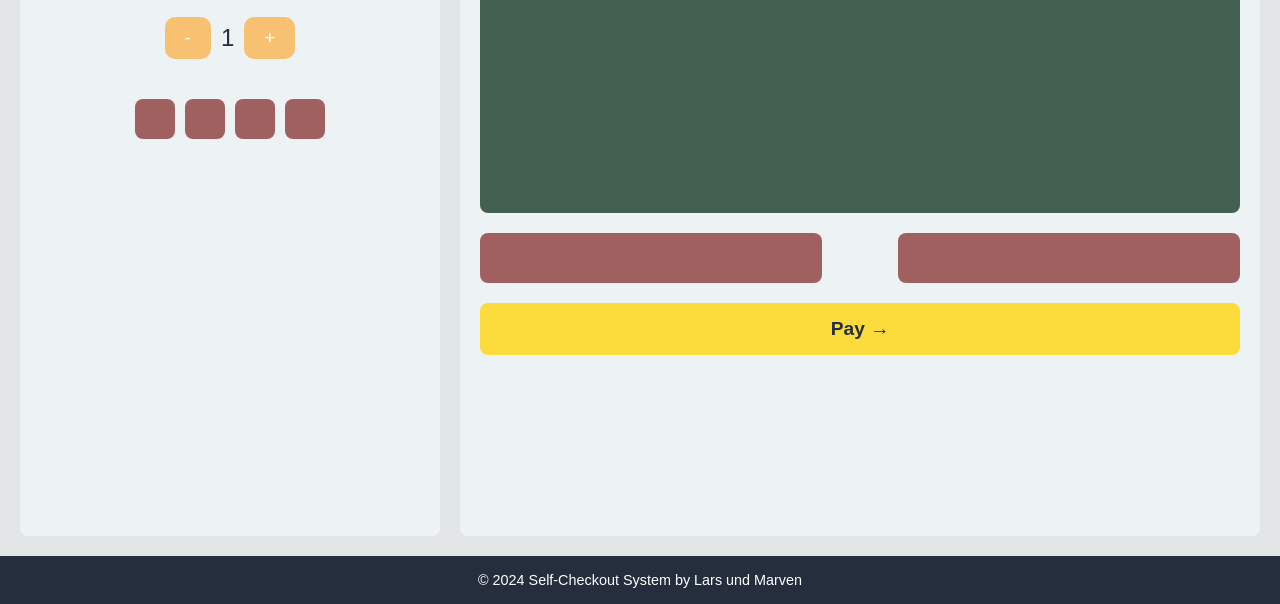
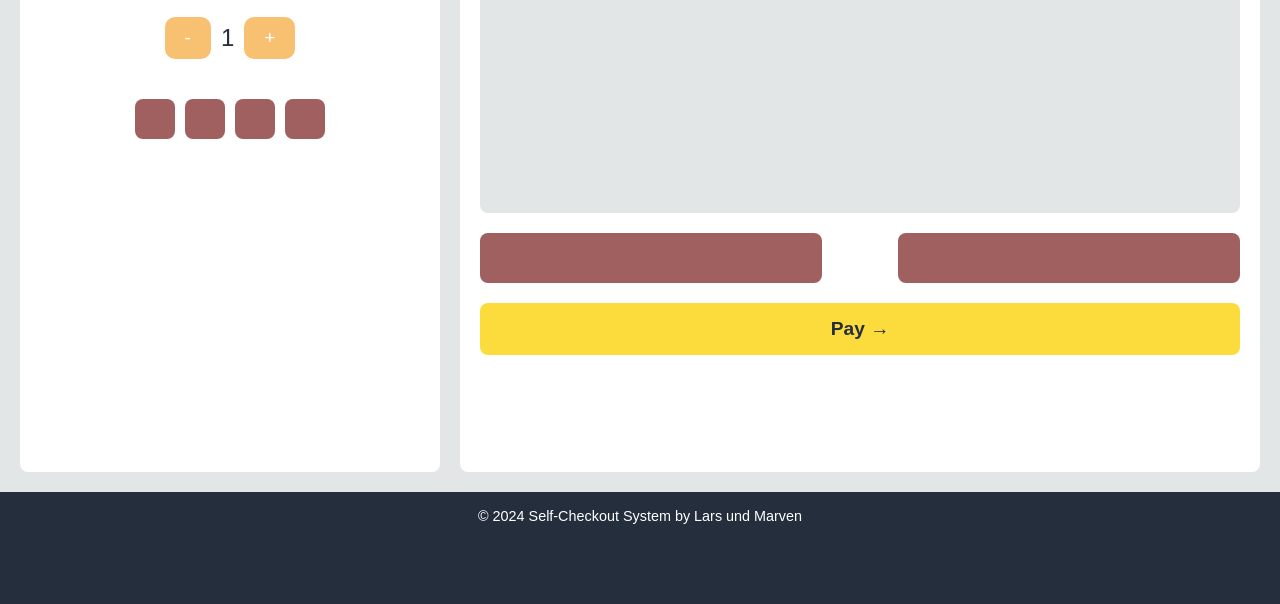
Before and after one commit to lzieger03/SelfCheckout-CoSE-WebProg, a plain HTML site: page frontend/index.html in a window 1280 px wide. Shown: the part 196-800 px from the top of the page. Drawn offline with Linux system fonts and the light colour scheme.

Commit message:
Updated Footer Height

```diff
--- a/frontend/styles.css
+++ b/frontend/styles.css
@@ -37,7 +37,7 @@ main {
 /* Linker Bereich */
 #left-section {
     flex: 1;
-    background-color: #EDF3F5;
+    background-color: white;
     color: #252E3D;
     padding: 20px;
     display: flex;
@@ -97,13 +97,13 @@ main {
 /* Rechter Bereich */
 #right-section {
     flex: 2;
-    background-color: #EDF3F5;
+    background-color: white;
     padding: 20px;
     border-radius: 8px;
 }
 
 #item-list {
-    background-color: #436150;
+    background-color: #E3E6E6;
     height: 300px;
     margin-bottom: 20px;
     border-radius: 8px;
@@ -142,6 +142,7 @@ main {
 /* Footer Styling */
 footer {
     background-color: #252E3D;
+    height: 7rem;
     color: white;
     text-align: center;
     padding: 1rem;
```
